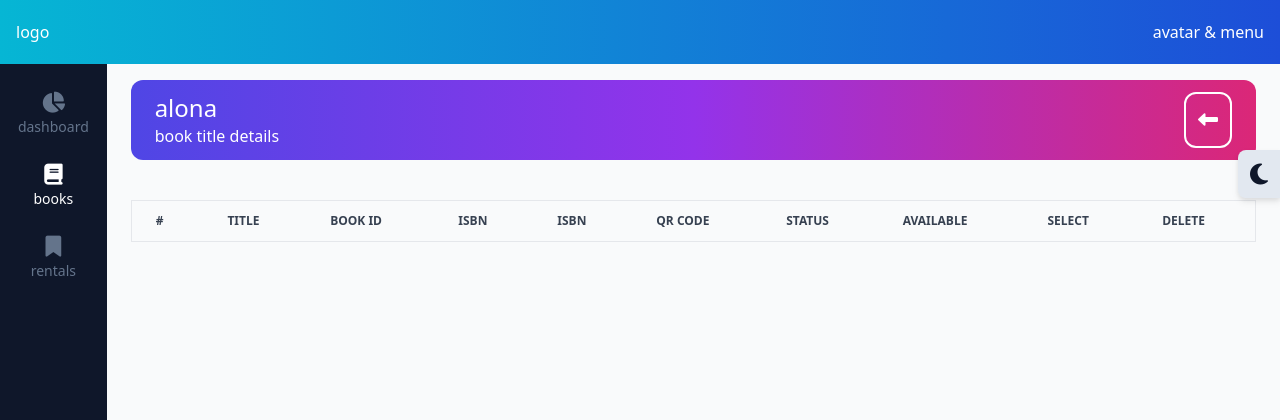
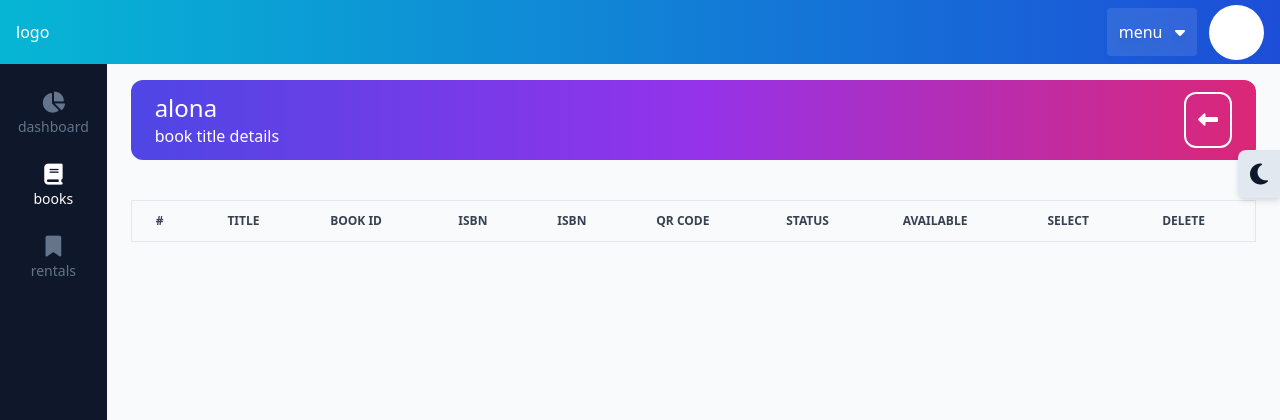
Before and after one commit to papei78/djangoTw, a Django app: a page that uses src/templates/layout/navbar.html in a window 1280 px wide. Shown: the top 420 px of the page. Run offline with Django 5.2, Linux system fonts and the light colour scheme; data comes from the database, SQL or seed files in the repository; both versions use the stored data as it was after the commit; lists and menus that the app fills with data are empty; some libraries are stand-ins or nearby versions.

Commit message:
create a dropdown menu

```diff
--- a/src/templates/layout/navbar.html
+++ b/src/templates/layout/navbar.html
@@ -1,11 +1,30 @@
-
+{% load static %}
 <nav class="fixed flex items-center h-16 bg-gradient-to-r from-cyan-500 to-blue-700 mb-2 w-full z-10 text-white">
-    <div class="flex justify-between  w-full px-4 py-3">
+    <div class="flex justify-between items-center w-full px-4 py-3">
         <div>
             logo
         </div>
-        <div>
-            avatar & menu
+        <div class="flex items-center">
+            <div class="relative" id="dropdown-box">
+                <button id="btn-dropdown" class="bg-white bg-opacity-10 rounded drop-shadow-lg p-3 hover:opacity-80 focus:ring-4 focus:ring-blue-300" type="button">menu &nbsp; <i class="fa-solid fa-caret-down bg-color-red"></i></button>
+
+                <div id="dropdown" class="hidden absolute right-0 bg-white shadow min-w-full rounded">
+                    <ul class="py-1 text-sm text-slate-700">
+                        <li>
+                            <div class="block py-2 px-4 border-b border-slate-200">{{request.user.username}}</div>
+                        </li>
+                        <li>
+                            <a href="#" class="block py-2 px-4 hover:bg-gray-100">logout</a>
+                        </li>
+                    </ul>
+
+                </div>
+            </div>
+
+            <div class="bg-white rounded-full ml-3">
+                <svg width="55" height="55" data-jdenticon-value="{{request.user.username}}"></svg>
+            </div>
         </div>
+    </div>
 
 </nav>
--- a/src/theme/static/css/dist/styles.css
+++ b/src/theme/static/css/dist/styles.css
@@ -940,6 +940,10 @@ select {
   width: 100%;
 }
 
+.min-w-full {
+  min-width: 100%;
+}
+
 .transform {
   transform: translate(var(--tw-translate-x), var(--tw-translate-y)) rotate(var(--tw-rotate)) skewX(var(--tw-skew-x)) skewY(var(--tw-skew-y)) scaleX(var(--tw-scale-x)) scaleY(var(--tw-scale-y));
 }
@@ -1010,6 +1014,10 @@ select {
   border-radius: 0.75rem;
 }
 
+.rounded-full {
+  border-radius: 9999px;
+}
+
 .rounded-l-lg {
   border-top-left-radius: 0.5rem;
   border-bottom-left-radius: 0.5rem;
@@ -1067,6 +1075,11 @@ select {
   border-color: rgb(255 255 255 / var(--tw-border-opacity));
 }
 
+.border-slate-200 {
+  --tw-border-opacity: 1;
+  border-color: rgb(226 232 240 / var(--tw-border-opacity));
+}
+
 .bg-gray-200 {
   --tw-bg-opacity: 1;
   background-color: rgb(229 231 235 / var(--tw-bg-opacity));
@@ -1148,6 +1161,10 @@ select {
 
 .bg-opacity-75 {
   --tw-bg-opacity: 0.75;
+}
+
+.bg-opacity-10 {
+  --tw-bg-opacity: 0.1;
 }
 
 .bg-gradient-to-r {
@@ -1430,6 +1447,11 @@ select {
   filter: var(--tw-blur) var(--tw-brightness) var(--tw-contrast) var(--tw-grayscale) var(--tw-hue-rotate) var(--tw-invert) var(--tw-saturate) var(--tw-sepia) var(--tw-drop-shadow);
 }
 
+.drop-shadow-lg {
+  --tw-drop-shadow: drop-shadow(0 10px 8px rgb(0 0 0 / 0.04)) drop-shadow(0 4px 3px rgb(0 0 0 / 0.1));
+  filter: var(--tw-blur) var(--tw-brightness) var(--tw-contrast) var(--tw-grayscale) var(--tw-hue-rotate) var(--tw-invert) var(--tw-saturate) var(--tw-sepia) var(--tw-drop-shadow);
+}
+
 .transition-all {
   transition-property: all;
   transition-timing-function: cubic-bezier(0.4, 0, 0.2, 1);
@@ -1523,6 +1545,21 @@ select {
   color: rgb(255 255 255 / var(--tw-text-opacity));
 }
 
+.hover\:opacity-80:hover {
+  opacity: 0.8;
+}
+
+.focus\:ring-4:focus {
+  --tw-ring-offset-shadow: var(--tw-ring-inset) 0 0 0 var(--tw-ring-offset-width) var(--tw-ring-offset-color);
+  --tw-ring-shadow: var(--tw-ring-inset) 0 0 0 calc(4px + var(--tw-ring-offset-width)) var(--tw-ring-color);
+  box-shadow: var(--tw-ring-offset-shadow), var(--tw-ring-shadow), var(--tw-shadow, 0 0 #0000);
+}
+
+.focus\:ring-blue-300:focus {
+  --tw-ring-opacity: 1;
+  --tw-ring-color: rgb(147 197 253 / var(--tw-ring-opacity));
+}
+
 .dark\:border-gray-700:is(.dark *) {
   --tw-border-opacity: 1;
   border-color: rgb(55 65 81 / var(--tw-border-opacity));
```
Also changed, not shown: src/db.sqlite3.
